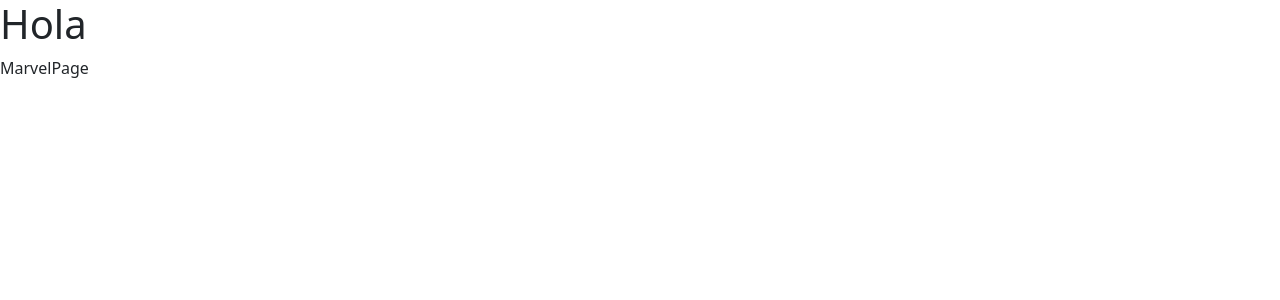
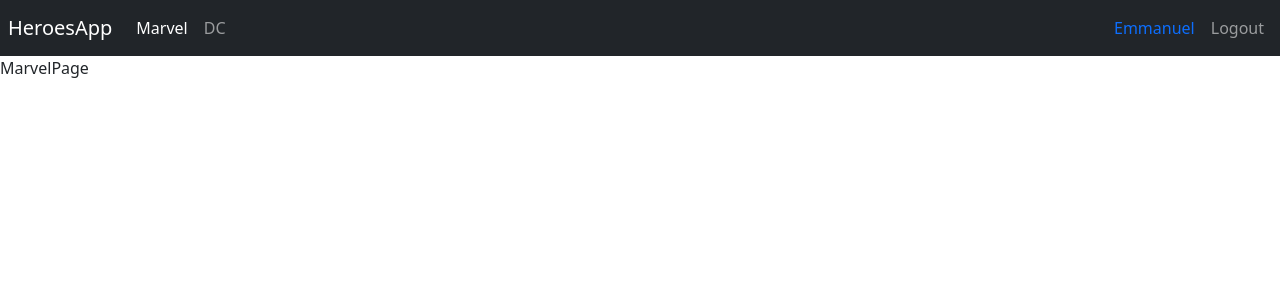
Before and after one commit to EmmanuelJCA/heroes-app, a React (Vite) app: page /marvel in a window 1280 px wide. Shown: the top 300 px of the page. Built offline with nearby package versions, Linux system fonts and the light colour scheme.

Commit message:
Navbar implementado

```diff
--- a/src/HeroesApp.jsx
+++ b/src/HeroesApp.jsx
@@ -1,9 +1,10 @@
 import { Outlet } from "react-router-dom"
+import { Navbar } from "./ui/components"
 
 export const HeroesApp = () => {
     return (
         <>
-            <h1>Hola</h1>
+            <Navbar />
 
             <Outlet />
         </>
--- /dev/null
+++ b/src/auth/index.js
@@ -0,0 +1 @@
+export * from './pages'
--- /dev/null
+++ b/src/auth/pages/index.js
@@ -0,0 +1 @@
+export * from './LoginPage'
--- /dev/null
+++ b/src/heroes/index.js
@@ -0,0 +1 @@
+export * from './pages'
--- a/src/router/AppRouter.jsx
+++ b/src/router/AppRouter.jsx
@@ -1,7 +1,6 @@
-import { Children } from "react"
 import { RouterProvider, createBrowserRouter, Navigate } from "react-router-dom"
-import { LoginPage } from "../auth/pages/LoginPage"
-import { DcPage, MarvelPage } from "../heroes/pages"
+import { LoginPage } from "../auth"
+import { DcPage, MarvelPage } from "../heroes"
 import { HeroesApp } from "../HeroesApp"
 
 const router = createBrowserRouter([
--- /dev/null
+++ b/src/ui/components/Navbar.jsx
@@ -0,0 +1,56 @@
+import { Link, NavLink } from 'react-router-dom';
+
+
+export const Navbar = () => {
+
+    return (
+        <nav className="navbar navbar-expand-sm navbar-dark bg-dark p-2">
+
+            <Link
+                className="navbar-brand"
+                to="/"
+            >
+                HeroesApp
+            </Link>
+
+            <div className="navbar-collapse">
+                <div className="navbar-nav">
+
+                    <NavLink
+                        className={ ({ isActive }) => {
+                            return `nav-item nav-link ${ isActive ? 'active' : '' }`
+                        }}
+                        to="/marvel"
+                    >
+                        Marvel
+                    </NavLink>
+
+                    <NavLink
+                        className={ ({ isActive }) => {
+                            return `nav-item nav-link ${ isActive ? 'active' : '' }`
+                        }}
+                        to="/dc"
+                    >
+                        DC
+                    </NavLink>
+                </div>
+            </div>
+
+            <div className="navbar-collapse collapse w-100 order-3 dual-collapse2 d-flex justify-content-end">
+                <ul className="navbar-nav ml-auto">
+
+                    <span className="nav-item nav-link text-primary">
+                        Emmanuel
+                    </span>
+
+                    <button
+                        className='nav-item nav-link btn'
+                    >
+                        Logout
+                    </button>
+
+                </ul>
+            </div>
+        </nav>
+    )
+}
--- /dev/null
+++ b/src/ui/components/index.js
@@ -0,0 +1 @@
+export * from './Navbar'
```
